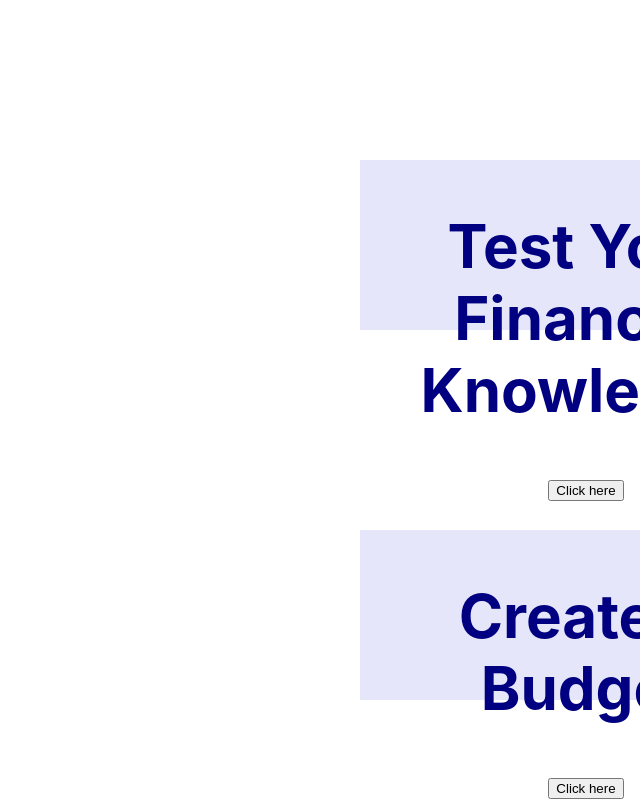
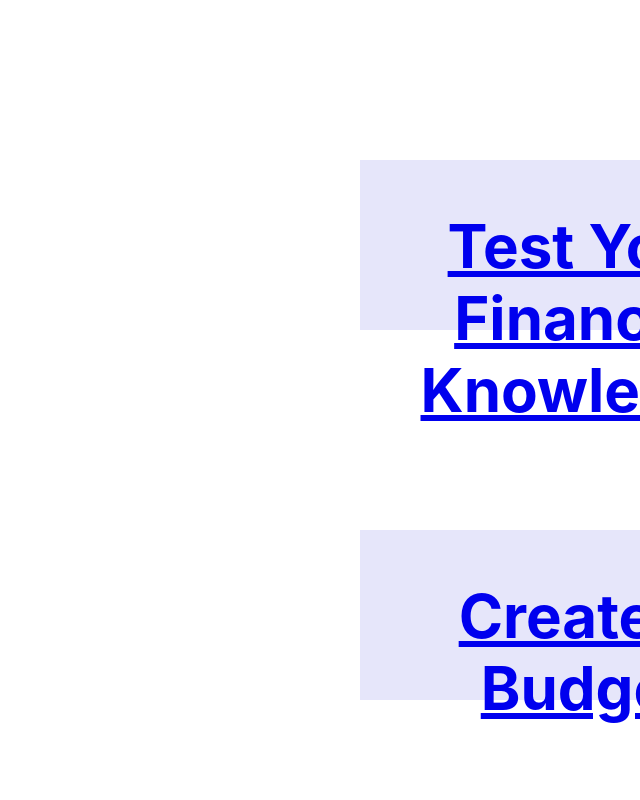
Before and after one commit to TheWITProject/make-it-make-cents, a React (Create React App) app in the folder frontend/: page /Home in a window 1280 px wide. Shown: the part 787-1587 px from the top of the page, without its empty margins (640-1280 px from the left). After the commit the page ends 1511 px from the top, so only its background shows below. Built offline with nearby package versions, Linux system fonts and the light colour scheme.

Commit message:
Added links to the financial assessment and budget calculator

```diff
--- a/frontend/src/routes/Home.js
+++ b/frontend/src/routes/Home.js
@@ -1,16 +1,19 @@
 import React from 'react';
 import '../App.css';
+import { Link } from 'react-router-dom';
 
 export default function Home() {
     return (
       <div>
       <div className="Logout">
         <h1> LOGOUT </h1>
-        <img src = "./Images/HorizontalMMCLogo.jpg" alt ="MMC" className="Left" />
+        <img src = "./Images/HorizontalMMCLogo.jpg" alt ="MMC" className="Left"/>
       <div className="WelcomeUser">
         <h2>Hello, (User's Name) ! What would you like to do today? </h2>
-      <div className="Button1"> <h1 > Test Your Financial Knowledge  </h1><button> Click here </button> </div>
-      <div className="Button2"> <h1 >  Create A Budget </h1><button> Click here </button> </div>
+      <div className="Button1"> <h1 ><nav><Link to="/financial-assessment">Test Your Financial Knowledge</Link></nav>  </h1></div>
+      <div className="Button2"> <h1 > <nav>
+          <Link to="/budget-calculator"> Create A Budget </Link>
+        </nav></h1> </div>
       </div>
       </div>
       </div>
```
